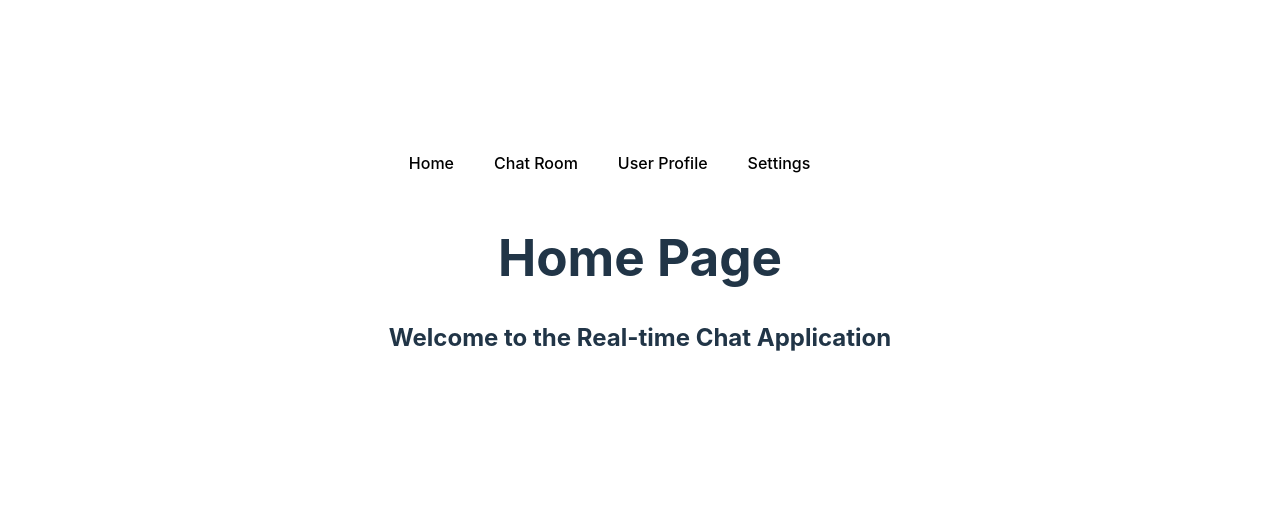
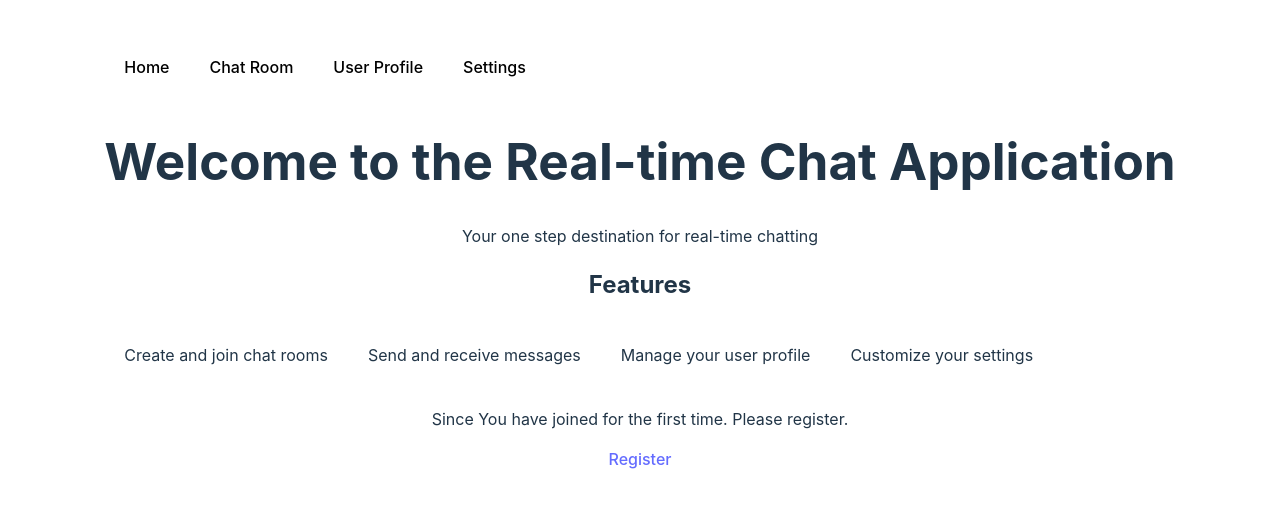
Before and after one commit to Aayush-Koju/Real-time-Chat-App, a React (Vite) app: page / in a window 1280 px wide. Shown: the part 157-664 px from the top of the page. Built offline with nearby package versions, Linux system fonts and the light colour scheme.

Commit message:
create home component ui

```diff
--- a/src/components/Home.jsx
+++ b/src/components/Home.jsx
@@ -1,8 +1,25 @@
+import { Link } from "react-router-dom";
 export default function Home() {
   return (
     <>
-      <h1>Home Page</h1>
-      <h2>Welcome to the Real-time Chat Application</h2>
+      <h1>Welcome to the Real-time Chat Application</h1>
+      <p>Your one step destination for real-time chatting</p>
+
+      <div className="overview">
+        <h2>Features</h2>
+        <ul>
+          <li>Create and join chat rooms</li>
+          <li>Send and receive messages</li>
+          <li>Manage your user profile</li>
+          <li>Customize your settings</li>
+        </ul>
+      </div>
+
+      <div>
+        <p>Since You have joined for the first time. Please register.</p>
+
+        <Link to="/userprofile">Register</Link>
+      </div>
     </>
   );
 }
```
